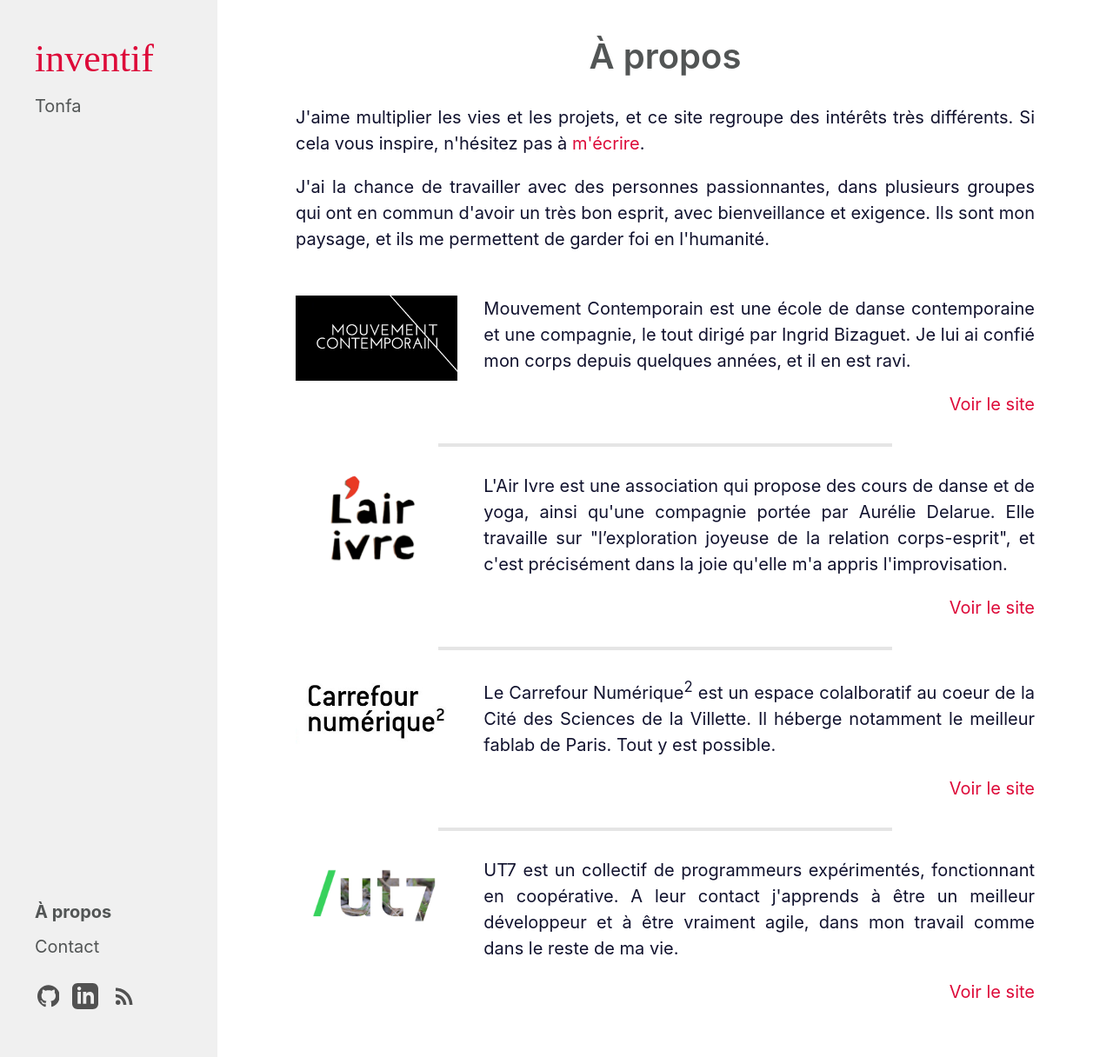
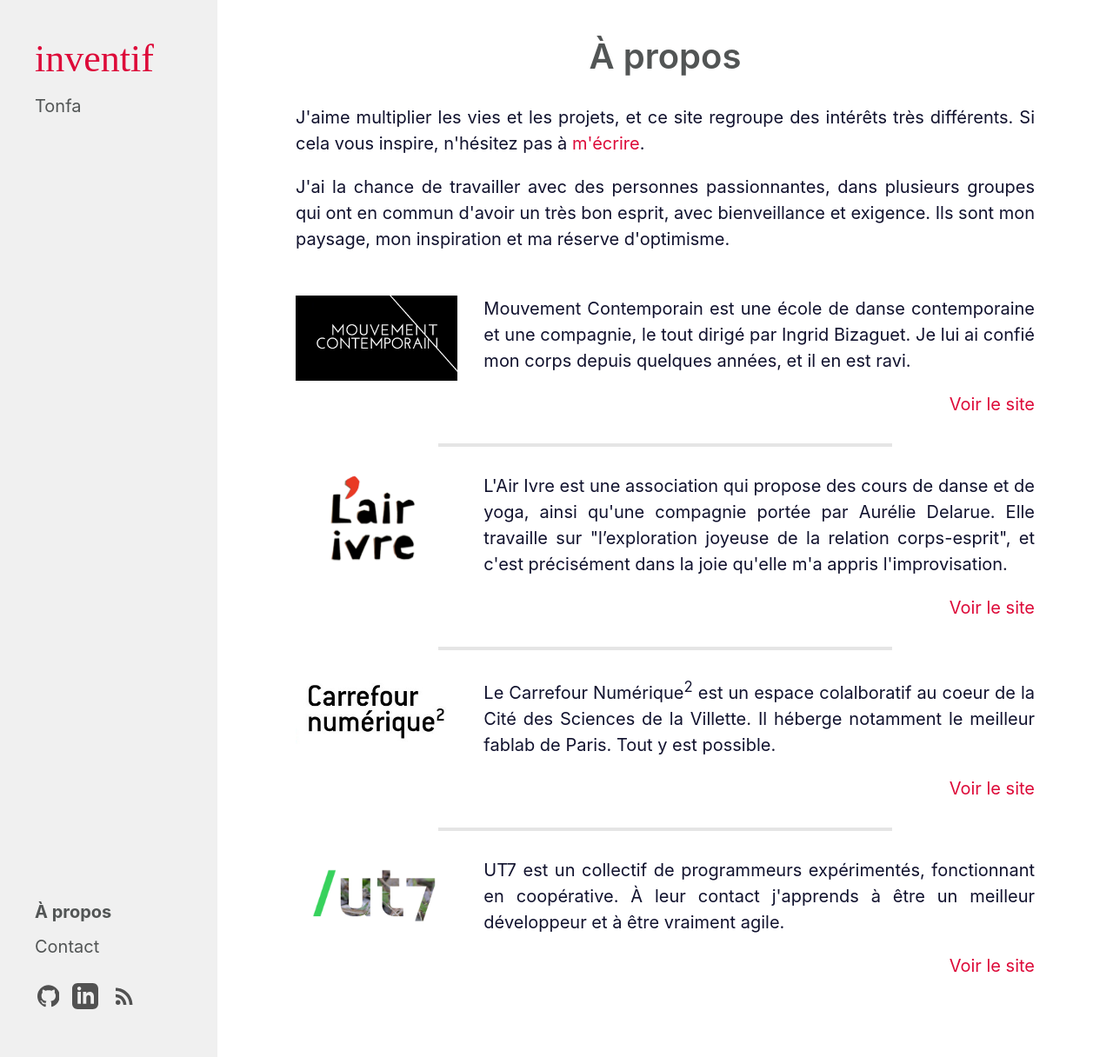
Before and after one commit to Ruff9/inventif, a Jekyll site: the page built from pages/a-propos.html, in a window 1280 px wide. Shown: the whole page at 87% size. Built offline with Jekyll 4.4.1, drawn with Linux system fonts in a browser that asks for light colours.

Commit message:
adjust about page

```diff
--- a/pages/a-propos.html
+++ b/pages/a-propos.html
@@ -7,7 +7,7 @@ sidebar_link: true
 
 <p>J'aime multiplier les vies et les projets, et ce site regroupe des intérêts très différents. Si cela vous inspire, n'hésitez pas à <a href="#jsModal" id="popup" class="jsModalTrigger">m'écrire</a>.</p>
 
-<p>J'ai la chance de travailler avec des personnes passionnantes, dans plusieurs groupes qui ont en commun d'avoir un très bon esprit, avec bienveillance et exigence. Ils sont mon paysage, et ils me permettent de garder foi en l'humanité.</p>
+<p>J'ai la chance de travailler avec des personnes passionnantes, dans plusieurs groupes qui ont en commun d'avoir un très bon esprit, avec bienveillance et exigence. Ils sont mon paysage, mon inspiration et ma réserve d'optimisme.</p>
 
 <div class='friend-container'>
   <a href="http://mouvementcontemporain.com" target='_blank' class='friend-link'>
@@ -57,7 +57,7 @@ sidebar_link: true
       <img src="{{ '/assets/images/friends/ut7.png' | absolute_url }}" class='friend-cover'>
     </div>
     <div class='friend-description'>
-      <p>UT7 est un collectif de programmeurs expérimentés, fonctionnant en coopérative. A leur contact j'apprends à être un meilleur développeur et à être vraiment agile, dans mon travail comme dans le reste de ma vie.</p>
+      <p>UT7 est un collectif de programmeurs expérimentés, fonctionnant en coopérative. À leur contact j'apprends à être un meilleur développeur et à être vraiment agile.</p>
       <span class='friend-fake-link'>Voir le site</span>
     </div>
   </a>
```
